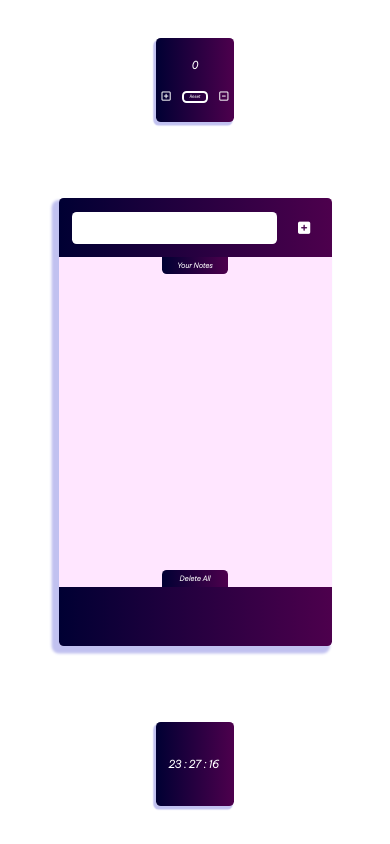
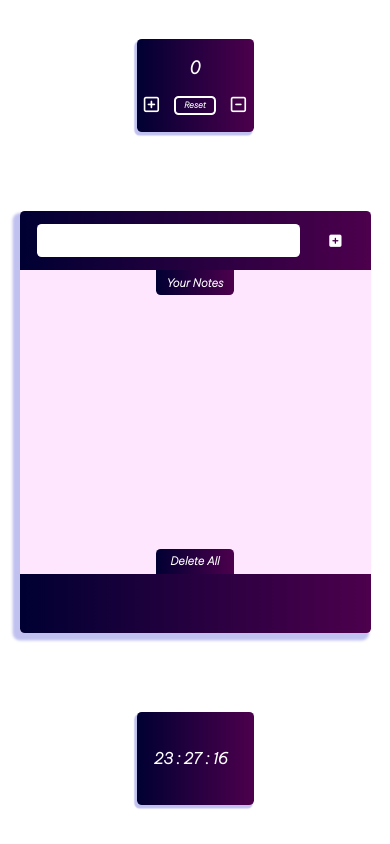
Before and after one commit to dgknfordevelop/What-ToDo, a website: page index.html in a window 390 px wide. Drawn offline with Linux system fonts and the light colour scheme.

Commit message:
updates on Scss

```diff
--- a/scss/counter/_counter.scss
+++ b/scss/counter/_counter.scss
@@ -40,19 +40,26 @@
                 font-size: 0.9rem;
                 padding-inline: 1.2rem;
             }
-            @media all and (max-width: 890px){
-                font-size: 0.6rem;
-                padding-inline: 1rem;
+
+            @media all and (max-width: 615px){
+
 
             }
-            @media all and (max-width: 615px){
-                padding-inline: 0.8rem;
+
+
+            @media all and (max-width: 515px){
+                font-size: 1.1rem;
+            }
+
+            @media all and (max-width: 415px){
                 line-height: 1.8;
+                font-size: 1.2rem;
             }
             @media all and (max-width: 360px){
                 padding-inline: 0.9rem;
-                font-size: 1rem;
                 border-width: 1px;
+                font-size: 1.4rem;
+
             }
 
         }
--- a/scss/digital-clock/_digitalClock.scss
+++ b/scss/digital-clock/_digitalClock.scss
@@ -13,6 +13,9 @@
     .hrs-mnts-scnds{
         width: 80%;
         padding-inline-start: 1.2vw;
+        @media all and (max-width: 890px){
+            padding-inline-start: 1.5vw;
+        }
     }
 
     @include relative-size-clock;
--- a/scss/mixin/_mixin.scss
+++ b/scss/mixin/_mixin.scss
@@ -1,4 +1,3 @@
-
 @mixin relative-size-htmlTag {
 
     @media all and (max-width:960px) {
@@ -47,18 +46,19 @@
     }
 
     @media all and (max-width: 550px) {
-        width: 60vw;
+        width: 70vw;
         max-height: 60vh;
         box-shadow: -1vw 1vw 0.5vw 0.5vw $box-shadow-color;
 
     }
+
     @media all and (max-width: 450px) {
-        width: 65vw;
+        width: 80vw;
 
     }
 
     @media all and (max-width: 390px) {
-       width: 70vw;
+        width: 90vw;
         box-shadow: -1.2vw 1.2vw 0.7vw 0.7vw $box-shadow-color;
 
     }
@@ -66,10 +66,10 @@
 
 }
 
-@mixin relative-size-mainNoteSection{
+@mixin relative-size-mainNoteSection {
     @media all and (max-width:615px) {
         font-size: 1.1rem;
-        height: 35vh;
+        height: 30vh;
     }
 
     @media all and (max-width:515px) {
@@ -85,7 +85,7 @@
     }
 }
 
-@mixin relative-size-entry-deleteAll{
+@mixin relative-size-entry-deleteAll {
     @media all and (max-width:615px) {
         font-size: 1.2rem;
         height: 3vh;
@@ -93,24 +93,28 @@
     }
 
     @media all and (max-width:515px) {
-        font-size: 1.1rem;
         width: 16vw;
+        font-size: 1.4rem;
     }
 
     @media all and (max-width:415px) {
-        height: 2vh;
-        width: 17vw;
-        font-size: 1rem;
+        width: 20vw;
+        font-size: 1.6rem;
     }
 
     @media all and (max-width:360px) {
-        height: 1.9vh;
-        width: 18vw;
-        font-size: 0.9rem;
+        width: 24vw;
+        font-size: 1.7rem;
     }
-};
 
-@mixin relative-size-counter{
+    @media all and (max-width:260px) {
+        width: 27vw;
+    }
+}
+
+;
+
+@mixin relative-size-counter {
     @media all and (max-width: 1060px) {
         width: 18vw;
         height: 18vh;
@@ -123,27 +127,49 @@
     }
 
     @media all and (max-width: 890px) {
-        width: 15vw;
-        height: 15vh;
-        font-size: 1.2rem;
+        width: 20vw;
+        height: 16vh;
     }
 
     @media all and (max-width: 615px) {
-        width: 20vw;
+        width: 25vw;
         height: 13vh;
-        font-size: 1.5rem;
+        font-size: 2rem;
     }
+
     @media all and (max-width: 515px) {
-        height: 10vh;
+        height: 11vh;
+        font-size: 2.2rem;
     }
+
+
+    @media all and (max-width: 470px) {
+        width: 30vw;
+    }
+
+    @media all and (max-width: 415px) {
+        width: 30vw;
+        font-size: 2.5rem;
+    }
+
     @media all and (max-width: 360px) {
-        height: 8vh;
-        width: 30vw;
-        font-size: 1.8rem;
+        height: 9vh;
+        width: 35vw;
+    }
+
+    @media all and (max-width: 300px) {
+        width: 40vw;
+        font-size: 3rem;
+
+    }
+
+    @media all and (max-width: 260px) {
+        width: 45vw;
+
     }
 }
 
-@mixin relative-size-clock{
+@mixin relative-size-clock {
     @media all and (max-width: 1060px) {
         width: 18vw;
         height: 18vh;
@@ -157,35 +183,51 @@
     }
 
     @media all and (max-width: 890px) {
-        width: 15vw;
-        height: 15vh;
-        font-size: 1.1rem;
+        width: 20vw;
+        height: 16vh;
+        font-size: 1.6rem;
     }
 
     @media all and (max-width: 615px) {
-        font-size: 1.5rem;
-        width: 20vw;
+        font-size: 2rem;
+        width: 25vw;
         height: 13vh;
     }
+
     @media all and (max-width: 515px) {
-        font-size: 1.5rem;
-        height: 10vh;
+        font-size: 2.2rem;
+        height: 11vh;
+
     }
+
+    @media all and (max-width: 470px) {
+        width: 30vw;
+    }
+
     @media all and (max-width: 360px) {
-        height: 8vh;
-        width: 30vw;
-        font-size: 2.3rem;
+        height: 9vh;
+        width: 35vw;
+        font-size: 2.7rem;
     }
+
     @media all and (max-width: 300px) {
-        font-size: 1.8rem;
+        width: 40vw;
+
+    }
+
+    @media all and (max-width: 260px) {
+        width: 45vw;
+        font-size: 2.4rem;
     }
 }
 
-@mixin transform{
-            transition-property: transform;
-            transition-duration: 0.2s;
+@mixin transform {
+    transition-property: transform;
+    transition-duration: 0.2s;
 
-                &:hover {
-                transform: scale(0.9);
-            }
-};
+    &:hover {
+        transform: scale(0.9);
+    }
+}
+
+;
```
Also changed, not shown: scss/css/toDo.css.
